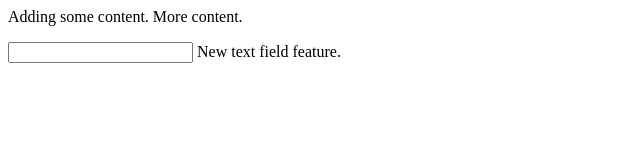
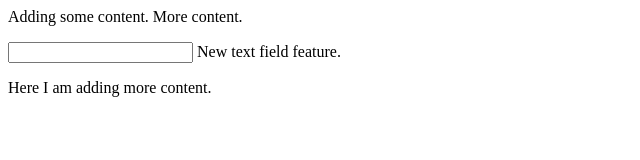
Before and after one commit to mattsoave/vue-tutorials, a plain HTML site: page index.html in a window 1280 px wide. Shown: the whole page, without its empty margins (0-640 px from the left). Drawn offline with Linux system fonts and the light colour scheme.

Commit message:
Even more content...

```diff
--- a/index.html
+++ b/index.html
@@ -3,5 +3,7 @@
     <p>Adding some content. More content.</p>
     <input type="text" />
     New text field feature.
+
+    <p>Here I am adding more content.</p>
 </body>
 </html>
```
